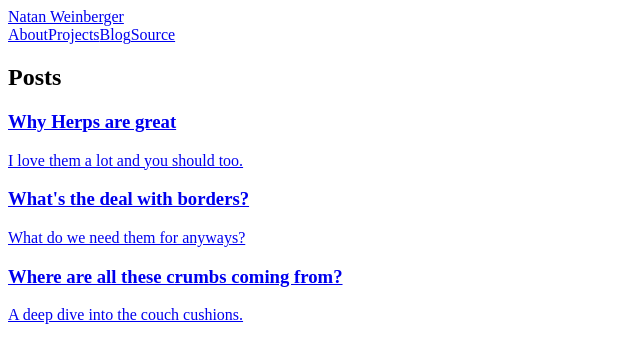
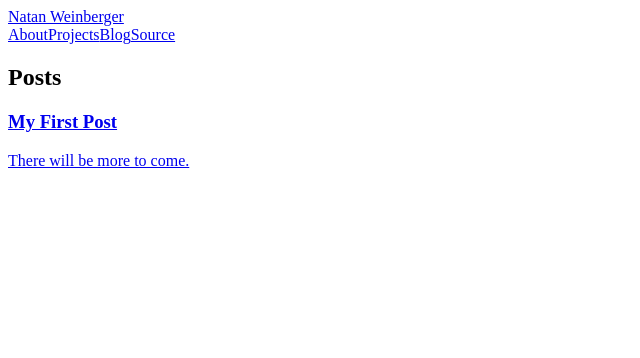
Before and after one commit to natanweinberger/blog, a Next.js app: page /blog in a window 1280 px wide. Shown: the top 358 px of the page, without its empty margins (0-640 px from the left). Built offline with nearby package versions, Linux system fonts and the light colour scheme.

Commit message:
Add first post

```diff
--- a/pages/blog.js
+++ b/pages/blog.js
@@ -24,19 +24,9 @@ const BlogPost = ({ title, description, slug }) => {
 
 const posts = [
   {
-    title: 'Why Herps are great',
-    description: 'I love them a lot and you should too.',
-    slug: 'why-herps-are-great',
-  },
-  {
-    title: "What's the deal with borders?",
-    description: 'What do we need them for anyways?',
-    slug: 'borders',
-  },
-  {
-    title: 'Where are all these crumbs coming from?',
-    description: 'A deep dive into the couch cushions.',
-    slug: 'where-are-all-these-crumbs-coming-from',
+    title: 'My First Post',
+    description: 'There will be more to come.',
+    slug: 'my-first-post',
   },
 ];
 
--- a/pages/blog/why-herps-are-great.js
+++ b/pages/blog/my-first-post.js
@@ -13,7 +13,7 @@ const ByLine = ({ date }) => {
 const BlogPostHeader = () => {
   return (
     <>
-      <H1>Why Herps Are Great</H1>
+      <H1>My First Post</H1>
       <ByLine date="June 13, 2021" />
       <hr className="my-4" />
     </>
@@ -23,8 +23,7 @@ const BlogPostHeader = () => {
 const Post = () => (
   <Container>
     <BlogPostHeader />
-    <p>They are lovely.</p>
-    <p>Also, they are really nice.</p>
+    <p>My first post</p>
   </Container>
 );
 
```
